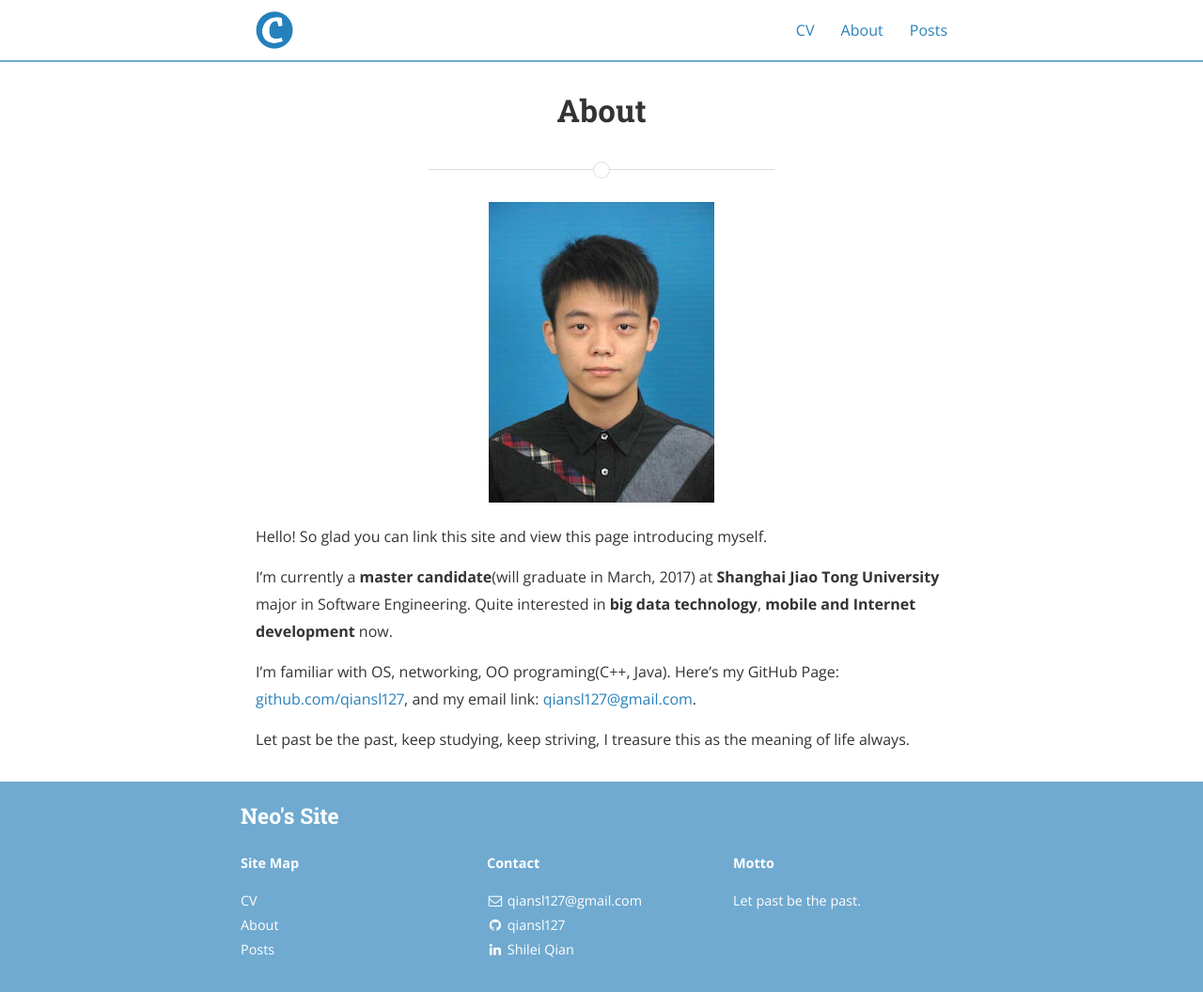
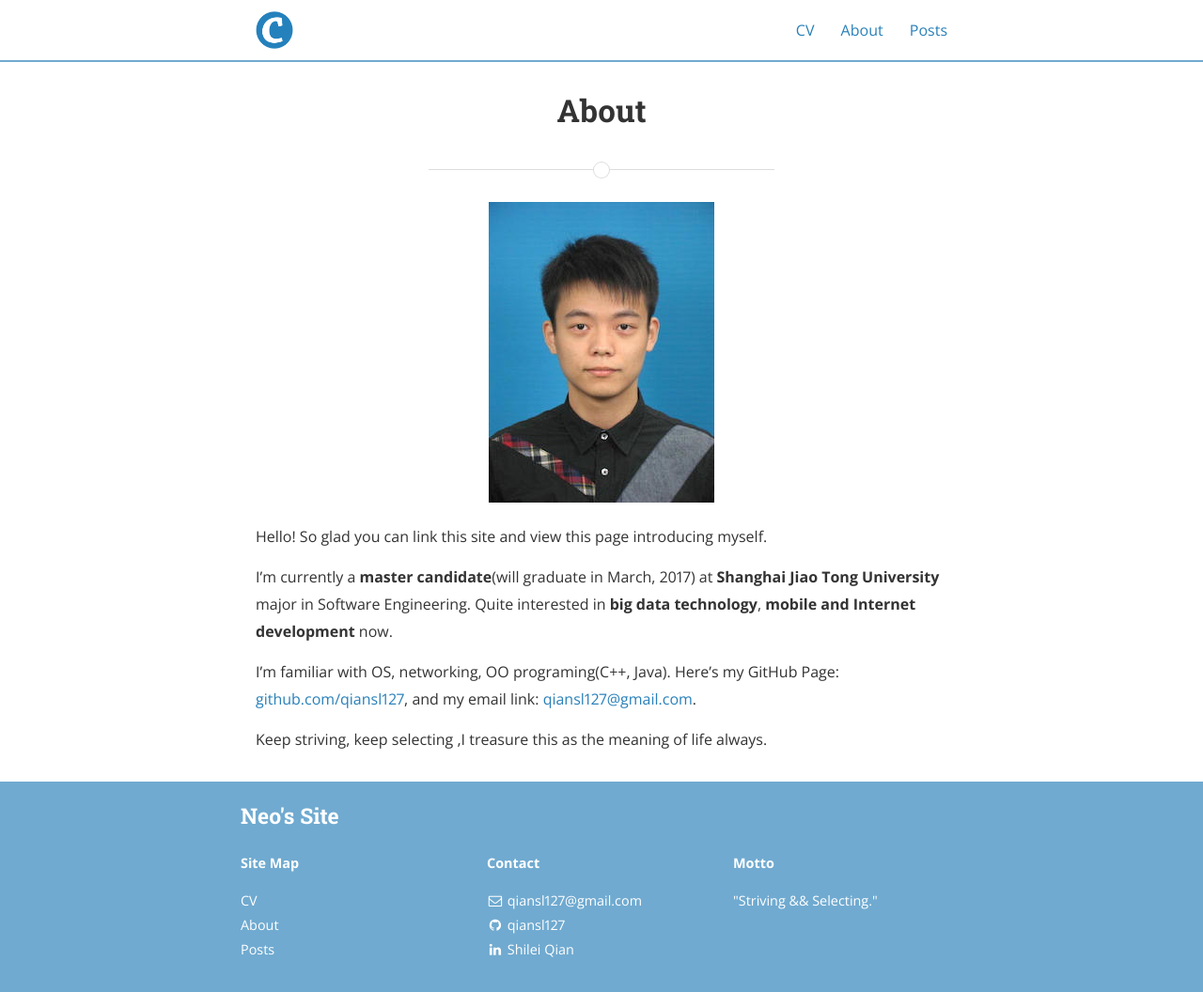
Before and after one commit to YangHR0805/qiansl127.github.io, a Jekyll site: the page built from about.md, in a window 1280 px wide. Shown: the whole page at 94% size. Built offline with Jekyll 4.4.1, drawn with Linux system fonts in a browser that asks for light colours; nearby versions of some CDN libraries; a style sheet for code colours, icons or effects is not loaded.

Commit message:
Change motto

```diff
--- a/_config.yml
+++ b/_config.yml
@@ -5,11 +5,11 @@ gems:
 
 # Site settings
 title: "Neo's Site"
-subtitle: "Let past be the past"
+subtitle: "Striving && Selecting"
 email: qiansl127@gmail.com
 name: Neo Qian
 description: >
-  Let past be the past.
+  "Striving && Selecting."
 baseurl: "/" # the subpath of your site, e.g. /blog/
 url: "http://qiansl127.github.io" # the base hostname & protocol for your site
 cover: "assets/header_image.jpg"
--- a/about.md
+++ b/about.md
@@ -12,4 +12,4 @@ I'm currently a **master candidate**(will graduate in March, 2017) at **Shanghai
 
 I'm familiar with OS, networking, OO programing(C++, Java). Here's my GitHub Page: [github.com/qiansl127](https://github.com/qiansl127), and my email link: [qiansl127@gmail.com](mailto://qiansl127@gmail.com).
 
-Let past be the past, keep studying, keep striving, I treasure this as the meaning of life always.
+Keep striving, keep selecting ,I treasure this as the meaning of life always.
```
